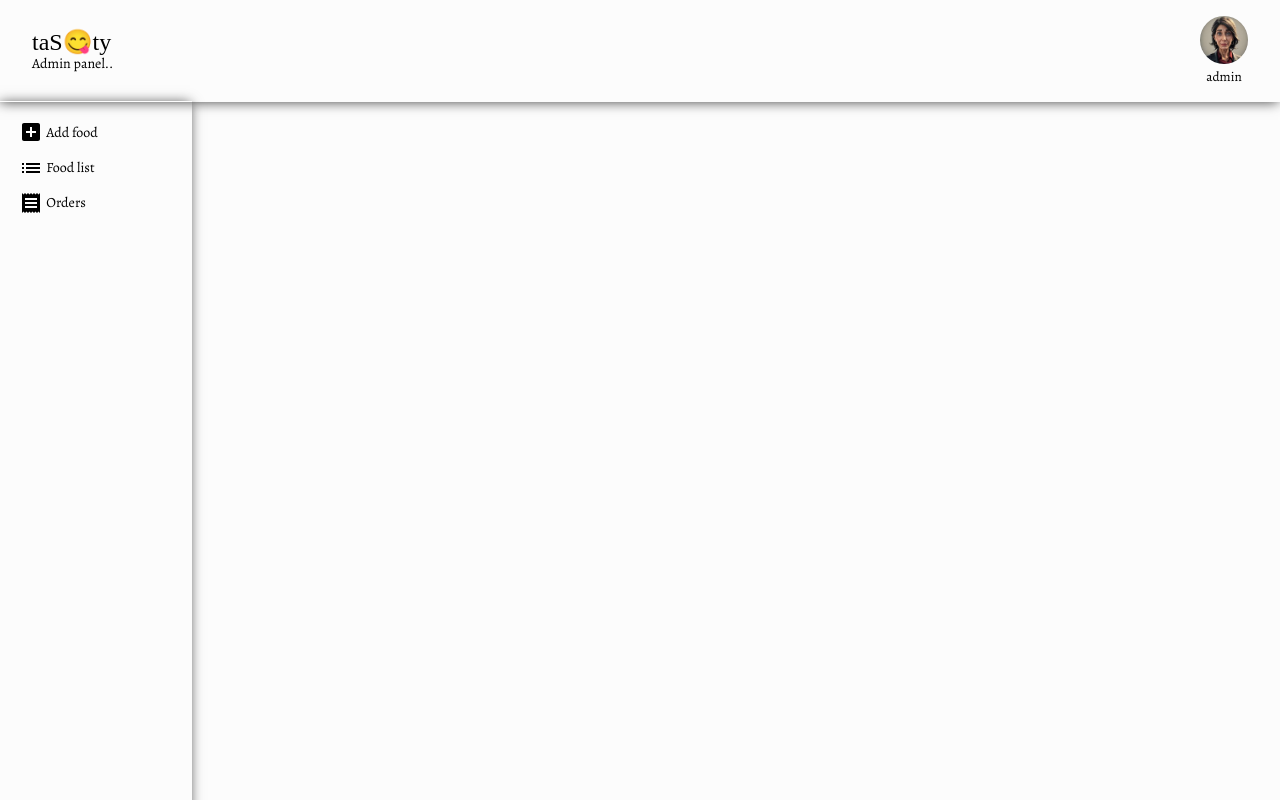
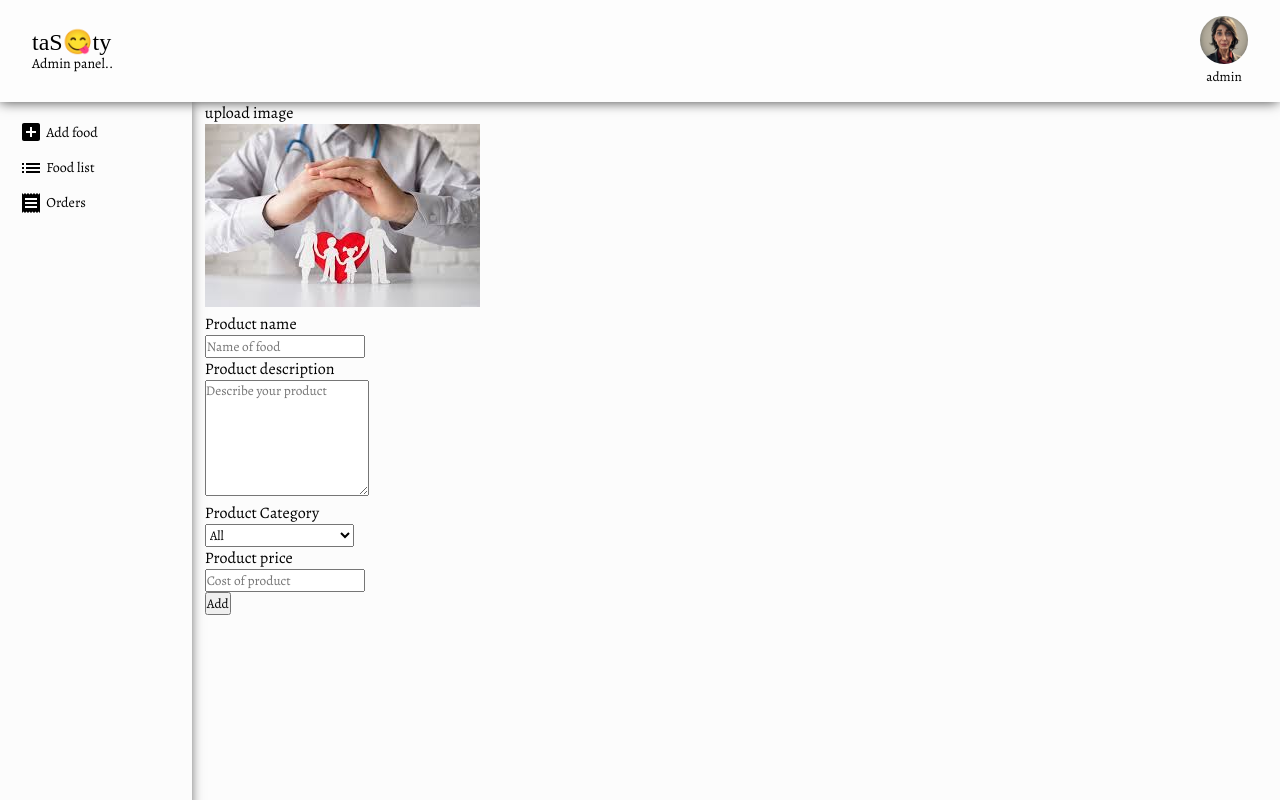
Before and after one commit to Chinweike99/taSty, a React (Create React App) app in the folder admin/: page /add in a window 1280 px wide. Built offline with nearby package versions, Linux system fonts and the light colour scheme; the HTML template or start-up script is replaced by a standard one; a web font is replaced by a local one.

Commit message:
admin acess

```diff
--- a/admin/src/App.jsx
+++ b/admin/src/App.jsx
@@ -2,6 +2,10 @@ import React from 'react'
 import './App.css'
 import Sidebar from './Components/Sidebar/Sidebar'
 import Navbar from './Components/Navbar/Navbar'
+import {Routes, Route} from 'react-router-dom'
+import Add from './Pages/addFood/Add'
+import List from './Pages/ListOfFood/List'
+import Orders from './Pages/foodOrders/Orders'
 
 const App = () => {
   return (
@@ -10,6 +14,11 @@ const App = () => {
       {/* <hr /> */}
       <div className='app'>
         <Sidebar />
+        <Routes>
+          <Route path='/add' element={<Add />}/>
+          <Route path='/list' element={<List />}/>
+          <Route path='/orders' element={<Orders />}/>
+        </Routes>
       </div>
     </div>
   )
--- a/admin/src/Components/Navbar/Navbar.module.css
+++ b/admin/src/Components/Navbar/Navbar.module.css
@@ -5,6 +5,8 @@
     padding: 1rem 2rem;
     position: sticky;
     top: 0;
+    z-index: 5;
+    background: #fdfdfd;
     box-shadow: -1px 1px 12px -1px rgba(0, 0, 0, 0.75);
   -webkit-box-shadow: -1px 1px 12px -1px rgba(0, 0, 0, 0.75);
   -moz-box-shadow: -1px 1px 12px -1px rgba(0, 0, 0, 0.75);
--- a/admin/src/Components/Sidebar/Sidebar.jsx
+++ b/admin/src/Components/Sidebar/Sidebar.jsx
@@ -3,22 +3,28 @@ import styles from './Sidebar.module.css'
 import AddBoxIcon from '@mui/icons-material/AddBox';
 import ListIcon from '@mui/icons-material/List';
 import ReceiptIcon from '@mui/icons-material/Receipt';
+import {NavLink} from 'react-router-dom'
+import { useState } from 'react';
+
 
 const Sidebar = () => {
+
+    const [activeState, setActiveState] = useState("")
+
   return (
     <div className={styles.sidebar}>
-        <div className={styles.options}>
+        <NavLink to={'/add'} onClick={()=>setActiveState("add")} className={activeState === "add"? styles.active : styles.options}>
             <AddBoxIcon />
             <span>Add food</span>
-        </div>
-        <div className={styles.options}>
+        </NavLink>
+        <NavLink to={'/list'} onClick={()=>setActiveState("list")} className={activeState === "list" ? styles.active : styles.options}>
             <ListIcon />
             <span>Food list</span>
-        </div>
-        <div className={styles.options}>
+        </NavLink>
+        <NavLink to={'/orders'} onClick={()=>setActiveState("orders")} className={activeState === "orders"? styles.active : styles.options}>
             <ReceiptIcon />
             <span>Orders</span>
-        </div>
+        </NavLink>
     </div>
   )
 }
--- a/admin/src/Components/Sidebar/Sidebar.module.css
+++ b/admin/src/Components/Sidebar/Sidebar.module.css
@@ -26,6 +26,18 @@
   border-radius: 3px;
 }
 
+.sidebar .active{
+    color: var(--golden-color);
+    display: flex;
+    gap: 3px;
+    align-items: center;
+    margin-bottom: 0.3rem;
+    cursor: pointer;
+    padding: 0.2rem;
+    border: 1px solid var(--golden-color);
+    border-radius: 3px;
+}
+
 @media screen and (max-width: 820px) {
   .sidebar {
     display: flex;
--- a/admin/src/Pages/addFood/Add.jsx
+++ b/admin/src/Pages/addFood/Add.jsx
@@ -1,10 +1,77 @@
-import React from 'react'
-import styles from './Add.module.css'
+import React from "react";
+import styles from "./Add.module.css";
+import { assets } from "../../assets/assets";
+import UploadFileIcon from '@mui/icons-material/UploadFile';
 
 const Add = () => {
   return (
-    <div>Add</div>
-  )
-}
+    <div className={styles.addFood}>
+      <form className={styles.flexCol}>
+        <div>
+          <p>upload image</p>
+          <label htmlFor="image">
+            <img src={assets.defaultProfile} alt="" />
+          </label>
+          <input type="file" id="image" hidden required />
+        </div>
 
-export default Add
+        <div className={styles.name}>
+          <p>Product name</p>
+          <input type="text" name="name" placeholder="Name of food" required />
+        </div>
+
+        <div className={styles.description}>
+          <p>Product description</p>
+          <textarea
+            type="text"
+            name="description"
+            rows={"6"}
+            placeholder="Describe your product"
+            required
+          />
+        </div>
+
+        {/* <div className={styles.price}>
+          <p>Product price</p>
+          <input
+            type="text"
+            name="price"
+            placeholder="Cost of product"
+            required
+          />
+        </div> */}
+
+        <div className={styles.priceCategory}>
+          <div className={styles.category}>
+            <p>Product Category</p>
+            <select name="category">
+              <option value="All">All</option>
+              <option value="Nigerian"> Nigerian delicacies</option>
+              <option value="Inter-continental">Inter-continental foods</option>
+              <option value="Snacks">Snacks</option>
+            </select>
+          </div>
+
+          <div className={styles.price}>
+            <p>Product price</p>
+            <input
+              type="Number"
+              name="price"
+              placeholder="Cost of product"
+              required
+            />
+          </div>
+        </div>
+
+        <button type="submit" className={styles.addButton}> Add </button>
+
+        {/* <div className={styles.}>
+                <p>Product price</p>
+                <input type="text" name='name' placeholder="Cost of product"/>
+            </div> */}
+      </form>
+    </div>
+  );
+};
+
+export default Add;
--- a/admin/src/Pages/addFood/Add.module.css
+++ b/admin/src/Pages/addFood/Add.module.css
@@ -0,0 +1,4 @@
+.addFood{
+    margin-left: 16%;
+    z-index: 2;
+}
--- a/admin/src/assets/assets.js
+++ b/admin/src/assets/assets.js
@@ -1,6 +1,7 @@
 import profileImage1 from './profileImage1.jpeg'
 import profileImage_2 from './profileImage_2.jpeg'
+import defaultProfile from './defaultProfile.jpg'
 
 export const assets = {
-    profileImage1, profileImage_2
+    profileImage1, profileImage_2, defaultProfile
 }
```
Also changed, not shown: admin/src/assets/defaultProfile.jpg (added).
